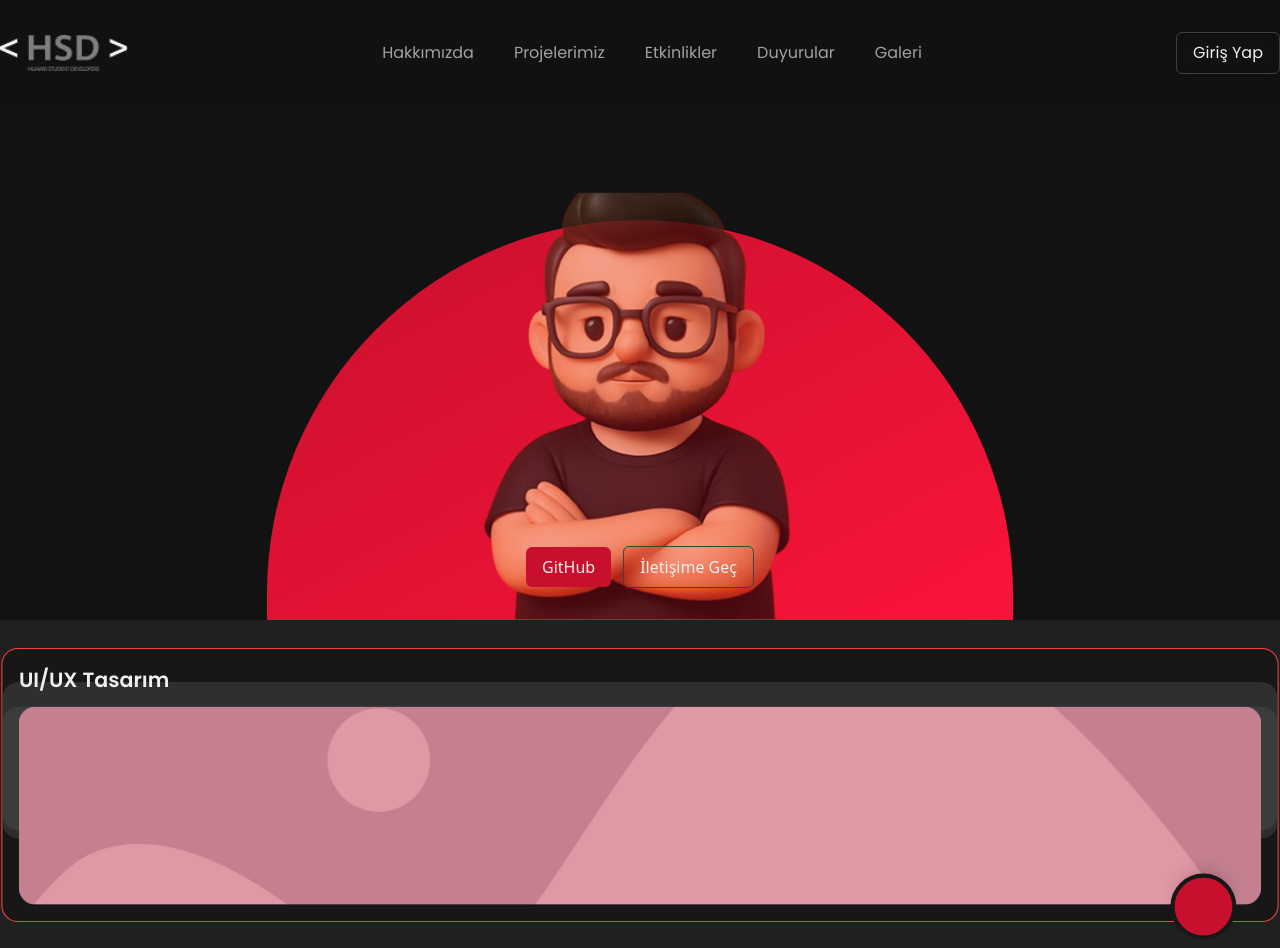
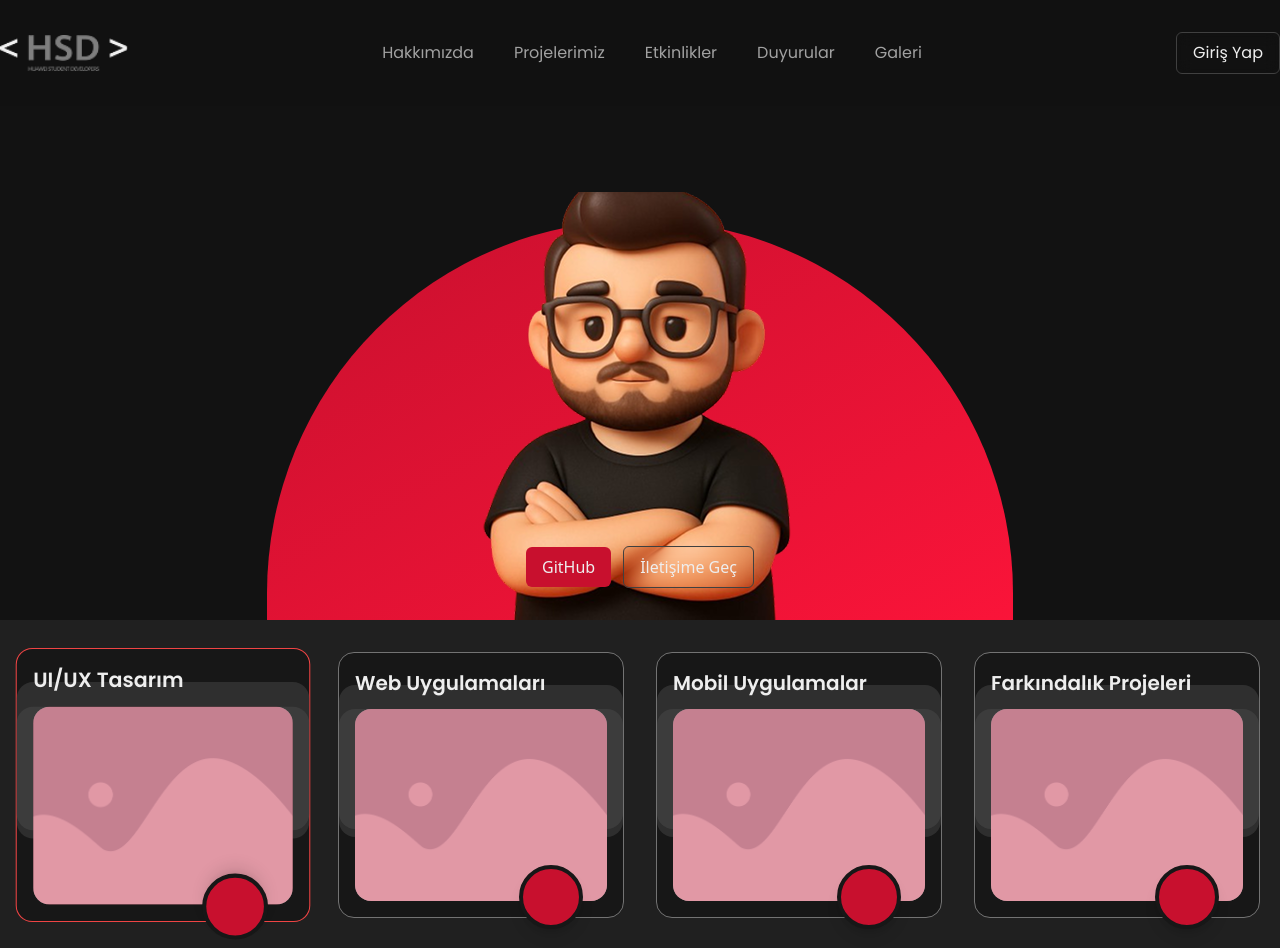
Before and after one commit to HSD-OSTIMTECH/HSD-Landing, a Next.js app: page /projects in a window 1280 px wide. Shown: the top 948 px of the page. Built offline with nearby package versions, Linux system fonts and the light colour scheme; some icons are missing.

Commit message:
fix: clean up code formatting and improve readability in projects index

```diff
--- a/pages/projects/index.tsx
+++ b/pages/projects/index.tsx
@@ -1,13 +1,10 @@
-
-
-import React, { useState, useEffect } from 'react';
-import { motion, AnimatePresence } from 'framer-motion';
-import Button from '../../components/ui/button';
-import ProjectCategoryCard from '../../components/shared/projectCategoryCard';
-import ProjectCard from '../../components/shared/projectCard';
+import React, { useState, useEffect } from "react";
+import { motion, AnimatePresence } from "framer-motion";
+import Button from "../../components/ui/button";
+import ProjectCategoryCard from "../../components/shared/projectCategoryCard";
+import ProjectCard from "../../components/shared/projectCard";
 
 const images = ["/avatars/poyraz.png", "/avatars/yigit.png"];
-
 
 // Category and project data outside component for cleaner code
 const categories = [
@@ -92,13 +89,15 @@ const projects = {
 const ProjectsIndex = () => {
   const [current, setCurrent] = useState(0);
   const [autoPlay, setAutoPlay] = useState(true);
-  const [selectedCategory, setSelectedCategory] = useState<'uiux' | 'web' | 'mobile'>('uiux');
+  const [selectedCategory, setSelectedCategory] = useState<
+    "uiux" | "web" | "mobile"
+  >("uiux");
 
   useEffect(() => {
     if (!autoPlay) return;
     const timer = setTimeout(() => {
       setCurrent((prev) => (prev + 1) % images.length);
-    },3000);
+    }, 3000);
     return () => clearTimeout(timer);
   }, [current, autoPlay]);
 
@@ -150,7 +149,7 @@ const ProjectsIndex = () => {
 
       <section className="flex flex-col items-center justify-center w-full">
         <div className="py-8 bg-gray w-full">
-          <div className="max-w-7xl container mx-auto flex flex-wrap gap-4 sm:gap-6 md:gap-8 justify-center px-5 ">
+          <div className="max-w-7xl container mx-auto flex flex-wrap md:flex-nowrap gap-4 sm:gap-6 md:gap-8 justify-center px-5 ">
             {categories.map((cat) => (
               <ProjectCategoryCard
                 key={cat.key}
```
